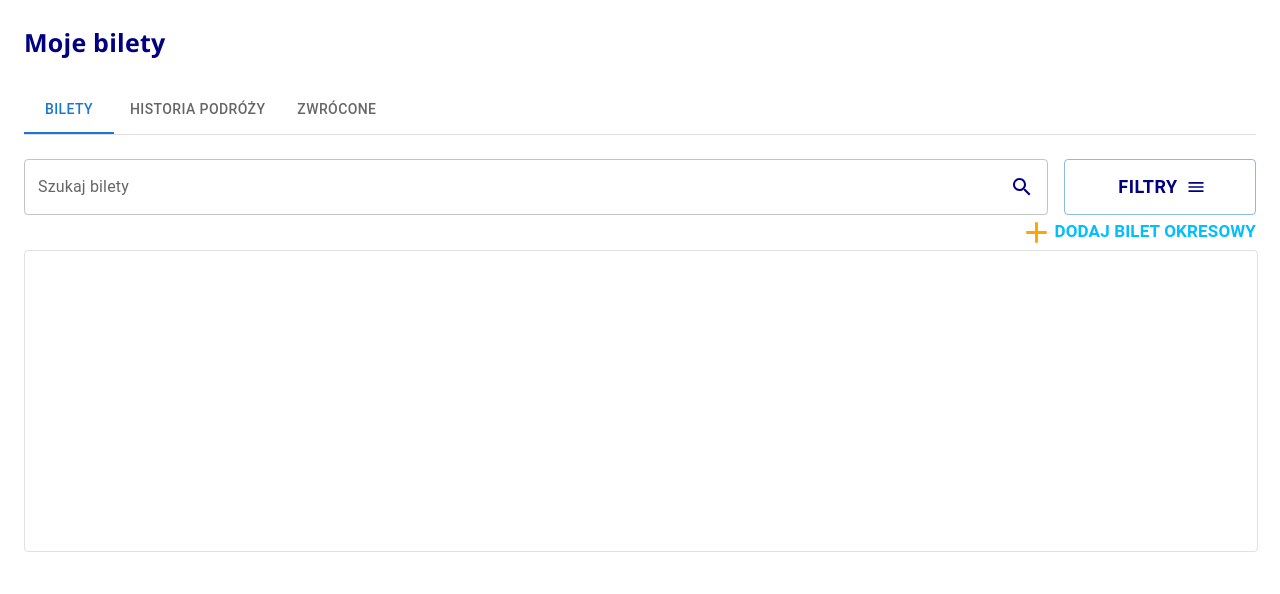
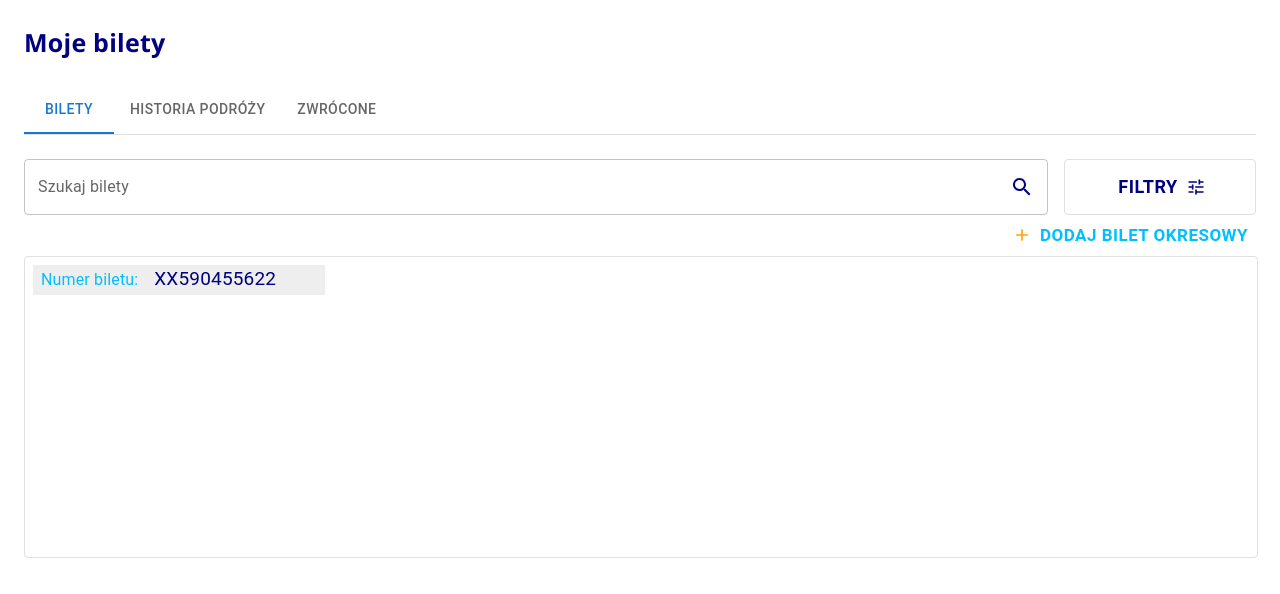
Before and after one commit to MariiaNefodova/pkp_intercity_react, a React (Create React App) app: page / in a window 1280 px wide. Shown: the top 594 px of the page. Built offline with nearby package versions, Linux system fonts and the light colour scheme.

Commit message:
ticket reducers

```diff
--- a/package.json
+++ b/package.json
@@ -2,7 +2,7 @@
   "name": "pkp_intercity_react",
   "version": "0.1.0",
   "private": true,
-  "homepage": "https://mariianefodova.github.io/pkp_intercity_redux/",
+  "homepage": "https://mariianefodova.github.io/pkp_intercity_react/",
   "dependencies": {
     "@emotion/react": "^11.11.1",
     "@emotion/styled": "^11.11.0",
--- a/src/components/SearchComponent.tsx
+++ b/src/components/SearchComponent.tsx
@@ -1,21 +1,8 @@
 import {Box, Button, Grid, InputAdornment, Tab, Tabs, TextField, Theme, Typography} from "@mui/material";
 import React from "react";
 import SearchIcon from '@mui/icons-material/Search';
-import MenuIcon from '@mui/icons-material/Menu';
+import TuneIcon from '@mui/icons-material/Tune';
 import AddIcon from '@mui/icons-material/Add';
-//import { styled } from '@mui/system';
-//import {createStyles, makeStyles} from "@mui/styles";
-//import bookList from "../views/bookList";
-
-
-// const useStyles = makeStyles((theme: Theme) =>
-//     createStyles({
-//         input: {
-//             height: 45
-//         }
-//     })
-// );
-
 
 const SearchComponent = () => {
     return (
@@ -34,7 +21,7 @@ const SearchComponent = () => {
                 </Grid>
                 <Grid item xs={2} alignItems="stretch" style={{ display: "flex" }}>
                     <Button fullWidth variant="outlined" style={{fontWeight: "bold", color: "navy", fontSize: 18}}
-                            endIcon={<MenuIcon style={{ color: "navy" }} />}>
+                            sx={{ borderColor: 'grey.300' }} endIcon={<TuneIcon style={{ color: "navy" }} />}>
                         FILTRY
                     </Button>
                 </Grid>
@@ -47,69 +34,14 @@ const SearchComponent = () => {
                 justifyContent="flex-end"
             >
                 <Grid alignItems="center" style={{ display: "flex" }}>
-                    <AddIcon fontSize={"large"} style={{ color: "orange" }}/>
-                    <Typography color={"#00bfff"} fontWeight={"bold"} fontSize={17}>
-                    DODAJ BILET OKRESOWY
-                </Typography>
+                    <Button fullWidth variant="text" style={{fontWeight: "bold", color: "#00bfff", fontSize: 17, borderColor: 'grey.300'}}
+                            startIcon={<AddIcon fontSize={"large"} style={{ color: "orange" }}/>}>
+                        DODAJ BILET OKRESOWY
+                    </Button>
                 </Grid>
             </Grid>
 
         </>
-        //     flexDirection="row"
-        //     justifyContent="space-between"
-        //     alignItems="center"
-        //     width="100%"
-        //     as="nav"
-        //     p={4}
-        //     mx="auto"
-        //     maxWidth="1150px"
-        // >
-        //     <Box>
-        //         <Link to="/">
-        //             <Button
-        //                 fontWeight={['medium', 'medium', 'medium']}
-        //                 fontSize={['xs', 'sm', 'lg', 'xl']}
-        //                 variant="ghost"
-        //                 _hover={{ bg: 'rgba(0,0,0,.2)' }}
-        //                 padding="1"
-        //                 color="white"
-        //                 letterSpacing="0.65px"
-        //             >
-        //                 <Text fontSize={['xl', '2xl', '2xl', '2xl']} mr={2}>
-        //                     🦉
-        //                 </Text>
-        //                 Library App
-        //             </Button>
-        //         </Link>
-        //     </Box>
-        //
-        //     <Box>
-        //         <Link to="/">
-        //             <Button
-        //                 fontWeight={['medium', 'medium', 'medium']}
-        //                 fontSize={['xs', 'sm', 'lg', 'xl']}
-        //                 variant="ghost"
-        //                 _hover={{ bg: 'rgba(0,0,0,.2)' }}
-        //                 p={[1, 4]}
-        //                 color="white"
-        //             >
-        //                 List Books
-        //             </Button>
-        //         </Link>
-        //         <Link to="/add-new-book">
-        //             <Button
-        //                 fontWeight={['medium', 'medium', 'medium']}
-        //                 fontSize={['xs', 'sm', 'lg', 'xl']}
-        //                 variant="ghost"
-        //                 _hover={{ bg: 'rgba(0,0,0,.2)' }}
-        //                 p={[1, 4]}
-        //                 color="white"
-        //             >
-        //                 Add Book
-        //             </Button>
-        //         </Link>
-        //     </Box>
-        // </Flex>
     );
 };
 
--- a/src/components/TicketComponent.tsx
+++ b/src/components/TicketComponent.tsx
@@ -1,25 +1,15 @@
 import {Box, Button, Grid, InputAdornment, Tab, Tabs, TextField, Theme, Typography} from "@mui/material";
 import React from "react";
-import SearchIcon from '@mui/icons-material/Search';
-import MenuIcon from '@mui/icons-material/Menu';
-import AddIcon from '@mui/icons-material/Add';
-import { styled } from '@mui/system';
-//import {createStyles, makeStyles} from "@mui/styles";
-//import bookList from "../views/bookList";
-
-
-// const useStyles = makeStyles((theme: Theme) =>
-//     createStyles({
-//         input: {
-//             height: 45
-//         }
-//     })
-// );
-
+import {useSelector} from "react-redux";
+import {ticketListSelector} from "../reducers/ticketReducer";
 
 const TicketComponent = () => {
+    const ticketList = useSelector(ticketListSelector);
+    console.log(ticketList)
     return (
         <>
+            {
+                ticketList.map(ticket => (
                 <Box
                     sx={{
                         width: 1,
@@ -28,65 +18,22 @@ const TicketComponent = () => {
                         borderColor: 'grey.300',
                         borderRadius: 1
 
-                }}
-            />
-
+                    }}>
+                    <Grid container spacing={2} padding={1}>
+                        <Grid item xs={3}>
+                            <Box bgcolor="grey.200" height={30}>
+                                <Typography padding={1}  display={"inline"} fontSize={16} color="#00bfff">
+                                    Numer biletu:
+                                </Typography>
+                                <Typography padding={1} display={"inline"} fontSize={19} color="navy">
+                                    {ticket.number}
+                                </Typography>
+                            </Box>
+                        </Grid>
+                    </Grid>
+                </Box>
+                ))}
         </>
-        //     flexDirection="row"
-        //     justifyContent="space-between"
-        //     alignItems="center"
-        //     width="100%"
-        //     as="nav"
-        //     p={4}
-        //     mx="auto"
-        //     maxWidth="1150px"
-        // >
-        //     <Box>
-        //         <Link to="/">
-        //             <Button
-        //                 fontWeight={['medium', 'medium', 'medium']}
-        //                 fontSize={['xs', 'sm', 'lg', 'xl']}
-        //                 variant="ghost"
-        //                 _hover={{ bg: 'rgba(0,0,0,.2)' }}
-        //                 padding="1"
-        //                 color="white"
-        //                 letterSpacing="0.65px"
-        //             >
-        //                 <Text fontSize={['xl', '2xl', '2xl', '2xl']} mr={2}>
-        //                     🦉
-        //                 </Text>
-        //                 Library App
-        //             </Button>
-        //         </Link>
-        //     </Box>
-        //
-        //     <Box>
-        //         <Link to="/">
-        //             <Button
-        //                 fontWeight={['medium', 'medium', 'medium']}
-        //                 fontSize={['xs', 'sm', 'lg', 'xl']}
-        //                 variant="ghost"
-        //                 _hover={{ bg: 'rgba(0,0,0,.2)' }}
-        //                 p={[1, 4]}
-        //                 color="white"
-        //             >
-        //                 List Books
-        //             </Button>
-        //         </Link>
-        //         <Link to="/add-new-book">
-        //             <Button
-        //                 fontWeight={['medium', 'medium', 'medium']}
-        //                 fontSize={['xs', 'sm', 'lg', 'xl']}
-        //                 variant="ghost"
-        //                 _hover={{ bg: 'rgba(0,0,0,.2)' }}
-        //                 p={[1, 4]}
-        //                 color="white"
-        //             >
-        //                 Add Book
-        //             </Button>
-        //         </Link>
-        //     </Box>
-        // </Flex>
     );
 };
 
--- /dev/null
+++ b/src/interfaces/ticket.ts
@@ -0,0 +1,10 @@
+export type TicketState = {
+    number: string;
+    dateStart: Date;
+    dateEnd: Date;
+    class: string;
+    from: string;
+    to: string;
+    price: number;
+    trainNumber: number;
+};
--- /dev/null
+++ b/src/reducers/ticketReducer.ts
@@ -0,0 +1,39 @@
+import { createSlice, PayloadAction } from '@reduxjs/toolkit';
+import {RootState} from "../store/store";
+import {TicketState} from "../interfaces/ticket";
+
+//Defining our initialState's type
+type initialStateType = {
+    ticketList: TicketState[];
+};
+
+const ticketList: TicketState[] = [
+    {
+        number: 'XX590455622',
+        dateStart: new Date('11/08/22 13:11'),
+        dateEnd: new Date('11/08/22 17:34'),
+        class: '1',
+        from: 'Warszawa Centr.',
+        to: 'Kraków Gł.',
+        price: 189.00,
+        trainNumber: 2620
+    },
+];
+
+const initialState: initialStateType = {
+    ticketList,
+};
+
+export const ticketSlice = createSlice({
+    name: 'ticket',
+    initialState,
+    reducers: {
+    },
+    extraReducers:{
+    }
+});
+
+//Selector to access bookList state.
+export const ticketListSelector = (state: RootState) => state.ticket.ticketList;
+
+export default ticketSlice.reducer;
--- a/src/store/store.ts
+++ b/src/store/store.ts
@@ -1,9 +1,10 @@
 import { configureStore } from '@reduxjs/toolkit';
+import {ticketSlice} from "../reducers/ticketReducer";
 //import {bookSlice} from "../reducers/bookSlice";
 
 export const store = configureStore({
     reducer: {
-        // book: bookSlice.reducer,
+        ticket: ticketSlice.reducer
     },
 });
 
```
Also changed, not shown: src/hooks/index.ts (added, +8 -0 lines), src/views/main.tsx (+0 -55 lines). Lines whose indentation alone changed are shown as unchanged.
